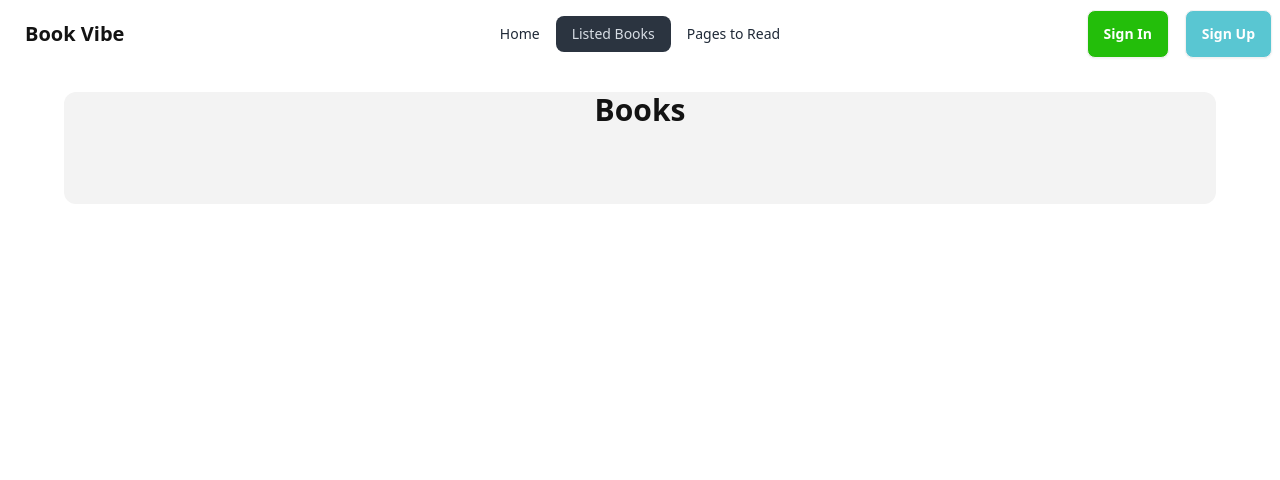
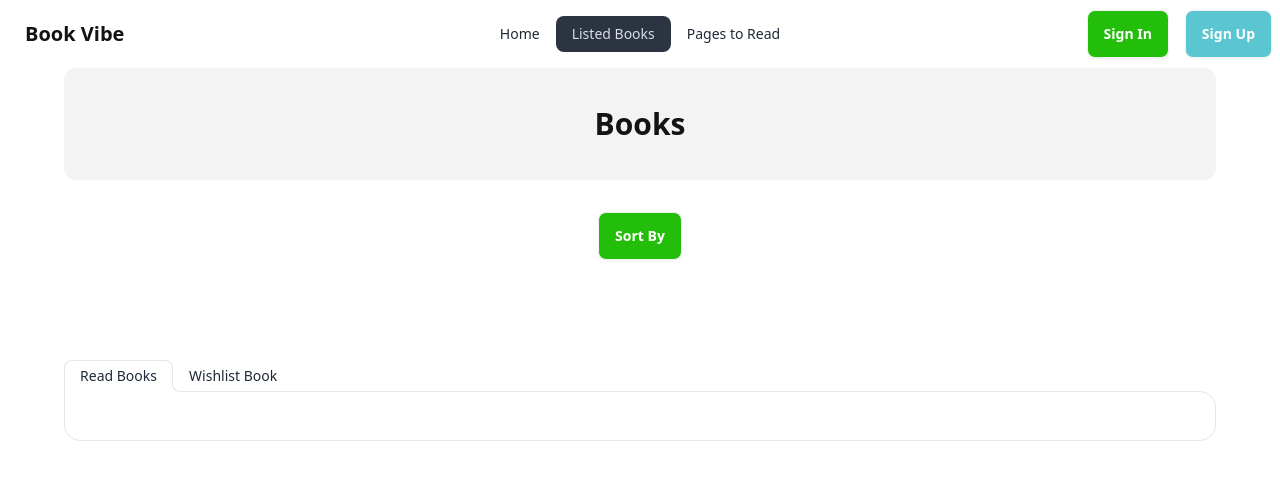
Before and after one commit to Fazlul619/book-vibe-project, a React (Vite) app: page /listedBooks in a window 1280 px wide. Shown: the top 480 px of the page. Built offline with nearby package versions, Linux system fonts and the light colour scheme.

Commit message:
Listed Book page Design

```diff
--- a/package.json
+++ b/package.json
@@ -16,6 +16,7 @@
     "react": "^18.2.0",
     "react-dom": "^18.2.0",
     "react-router-dom": "^6.22.3",
+    "react-toastify": "^10.0.5",
     "recharts": "^2.12.3",
     "sort-by": "^1.2.0"
   },
--- a/src/Components/BookDetails/BookDetails.jsx
+++ b/src/Components/BookDetails/BookDetails.jsx
@@ -1,5 +1,6 @@
 import { useLoaderData, useParams } from "react-router-dom";
-
+import { ToastContainer, toast } from "react-toastify";
+import "react-toastify/dist/ReactToastify.css";
 const BookDetails = () => {
   const books = useLoaderData();
   const { bookId } = useParams();
@@ -75,6 +76,7 @@ const BookDetails = () => {
           </div>
         </div>
       </div>
+      <ToastContainer />
     </div>
   );
 };
--- a/src/Components/Listed Books/ListedBooks.jsx
+++ b/src/Components/Listed Books/ListedBooks.jsx
@@ -1,10 +1,66 @@
 const ListedBooks = () => {
   return (
     <div>
-      <div>
-        <h1 className="font-bold text-3xl text-[#131313] text-center bg-[#1313130D] rounded-xl max-w-6xl mx-auto h-28 mt-6">
+      <div className="max-w-6xl h-28 mx-auto bg-[#1313130D] rounded-xl">
+        <h1 className="font-bold text-3xl text-[#131313] flex justify-center items-center w-full h-full">
           Books
         </h1>
+      </div>
+      {/* Drop Down */}
+      <div className=" text-center my-7 ">
+        <div className="dropdown ">
+          <div
+            tabIndex={0}
+            role="button"
+            className="btn m-1 bg-[#23BE0A] text-[#FFFFFF] "
+          >
+            Sort By
+          </div>
+          <ul
+            tabIndex={0}
+            className="dropdown-content z-[1] menu p-2 shadow bg-base-100 rounded-box w-52"
+          >
+            <li>
+              <a className="text-[#131313CC] font-medium">Rating</a>
+            </li>
+            <li>
+              <a className="text-[#131313CC] font-medium">Number of pages</a>
+            </li>
+            <li>
+              <a className="text-[#131313CC] font-medium">Publisher year</a>
+            </li>
+          </ul>
+        </div>
+      </div>
+
+      {/* Tab */}
+      <div className="max-w-6xl mx-auto mt-24">
+        <div role="tablist" className="tabs tabs-lifted ">
+          <input
+            type="radio"
+            name="my_tabs_2"
+            role="tab"
+            className="tab"
+            aria-label="Read Books"
+            checked
+          />
+          <div
+            role="tabpanel"
+            className="tab-content bg-base-100 border-base-300 rounded-box p-6"
+          ></div>
+
+          <input
+            type="radio"
+            name="my_tabs_2"
+            role="tab"
+            className="tab"
+            aria-label="Wishlist Book"
+          />
+          <div
+            role="tabpanel"
+            className="tab-content bg-base-100 border-base-300 rounded-box p-6"
+          ></div>
+        </div>
       </div>
     </div>
   );
```
Also changed, not shown: 1 other file (tests, documents, lock files or other folders).
